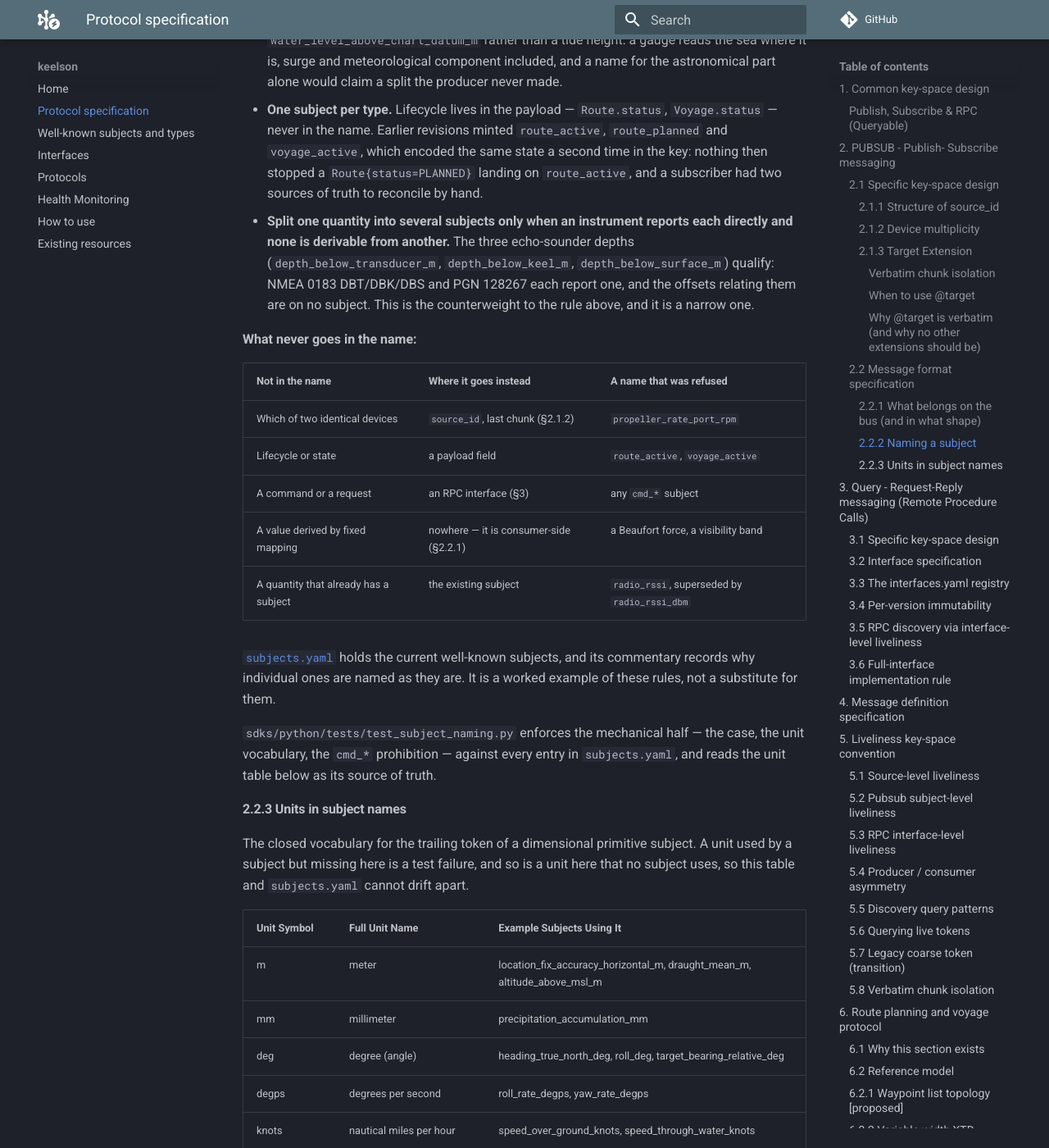
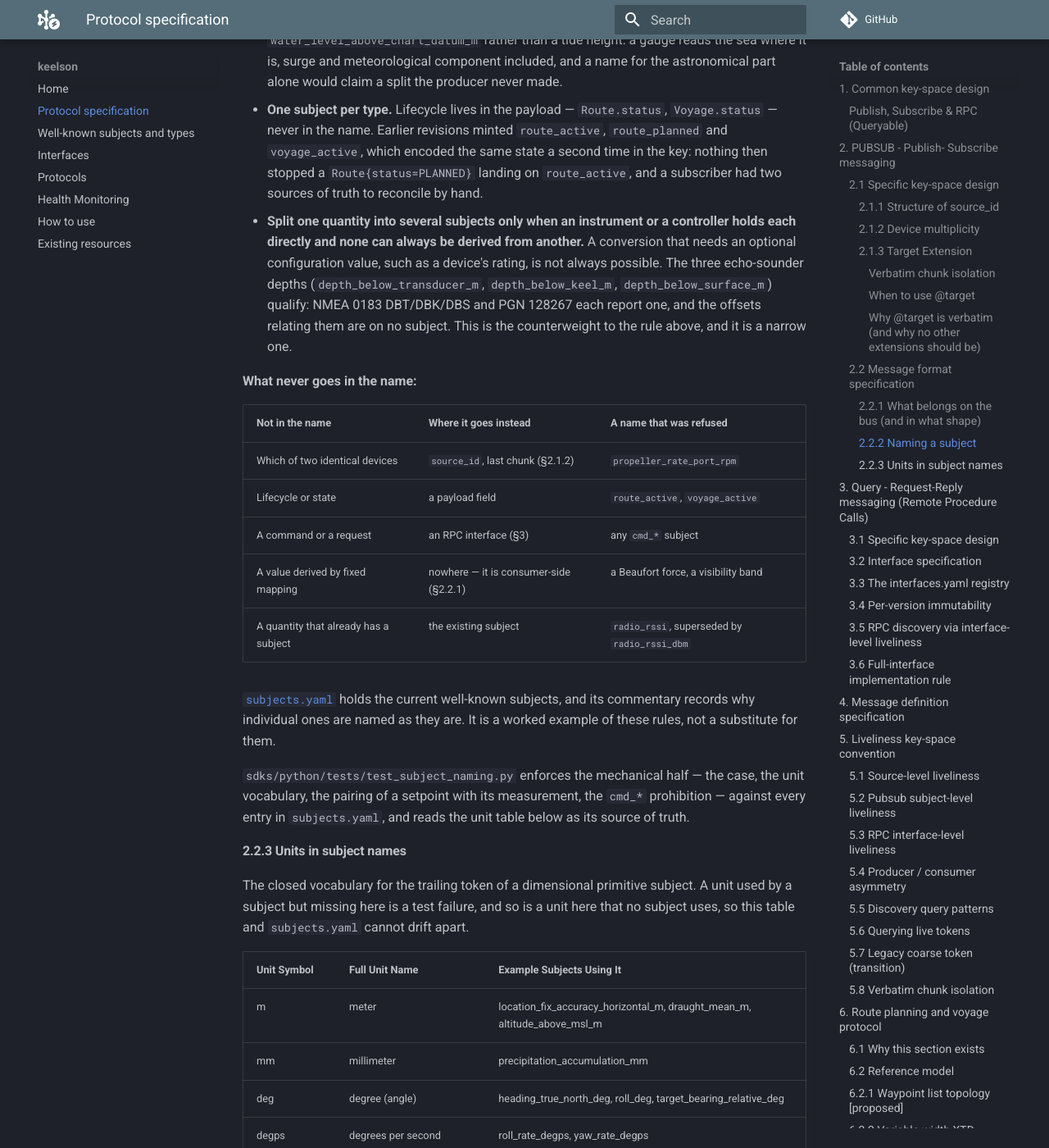
Before and after one commit to RISE-Maritime/keelson, an MkDocs documentation site: the page built from docs/protocol-specification.md, in a window 1280 px wide and 1400 px high, scrolled down 9639 px. Shown: the whole window at 82% size. Built offline with MkDocs 1.6.1 and Material for MkDocs 9.7.7, drawn with Linux system fonts in a browser that asks for light colours; comment, search, counter and statistics services are not loaded; some of the changed text lies outside the part shown.

Commit message:
test(spec): a setpoint pairs with a measurement; no _count exemption
The lint only took _setpoint off to read the unit, so a setpoint with no
measurement, or of another type, or with the suffix mid-name, passed. It now
fails. Any name ending in _count skipped the unit check; a count is listed in
"Deliberately without a unit" like any other unitless subject.

§2.2.3 points to §2.2 for the setpoint rule instead of restating it, and no
longer cites subjects that do not exist. §2.2.2's split rule allows two
subjects where converting needs an optional configuration value.

Co-Authored-By: Claude Opus 5.5 <noreply@anthropic.com>

```diff
--- a/docs/protocol-specification.md
+++ b/docs/protocol-specification.md
@@ -302,7 +302,7 @@ That one split decides most naming arguments before they start. The subject name
 * **The datum or reference frame belongs in the name.** `altitude_above_msl_m`, `water_level_above_chart_datum_m`, `heading_true_north_deg` — a bare height is not a height, and a producer that had to pick the datum from an enum would be asserting a survey datum it does not know.
 * **Do not name a subject for a decomposition nobody performed.** `water_level_above_chart_datum_m` rather than a tide height: a gauge reads the sea where it is, surge and meteorological component included, and a name for the astronomical part alone would claim a split the producer never made.
 * **One subject per type.** Lifecycle lives in the payload — `Route.status`, `Voyage.status` — never in the name. Earlier revisions minted `route_active`, `route_planned` and `voyage_active`, which encoded the same state a second time in the key: nothing then stopped a `Route{status=PLANNED}` landing on `route_active`, and a subscriber had two sources of truth to reconcile by hand.
-* **Split one quantity into several subjects only when an instrument reports each directly and none is derivable from another.** The three echo-sounder depths (`depth_below_transducer_m`, `depth_below_keel_m`, `depth_below_surface_m`) qualify: NMEA 0183 DBT/DBK/DBS and PGN 128267 each report one, and the offsets relating them are on no subject. This is the counterweight to the rule above, and it is a narrow one.
+* **Split one quantity into several subjects only when an instrument or a controller holds each directly and none can always be derived from another.** A conversion that needs an optional configuration value, such as a device's rating, is not always possible. The three echo-sounder depths (`depth_below_transducer_m`, `depth_below_keel_m`, `depth_below_surface_m`) qualify: NMEA 0183 DBT/DBK/DBS and PGN 128267 each report one, and the offsets relating them are on no subject. This is the counterweight to the rule above, and it is a narrow one.
 
 **What never goes in the name:**
 
@@ -316,7 +316,7 @@ That one split decides most naming arguments before they start. The subject name
 
 [`subjects.yaml`](https://github.com/RISE-Maritime/keelson/messages/subjects.yaml) holds the current well-known subjects, and its commentary records why individual ones are named as they are. It is a worked example of these rules, not a substitute for them.
 
-`sdks/python/tests/test_subject_naming.py` enforces the mechanical half — the case, the unit vocabulary, the `cmd_*` prohibition — against every entry in `subjects.yaml`, and reads the unit table below as its source of truth.
+`sdks/python/tests/test_subject_naming.py` enforces the mechanical half — the case, the unit vocabulary, the pairing of a setpoint with its measurement, the `cmd_*` prohibition — against every entry in `subjects.yaml`, and reads the unit table below as its source of truth.
 
 #### 2.2.3 Units in subject names
 
@@ -358,7 +358,7 @@ The closed vocabulary for the trailing token of a dimensional primitive subject.
 
 **Deliberately without a unit.** A handful of subjects carry a generic numeric payload and still take no unit token, because the quantity has no dimension: identifiers (`imo_number`, `mmsi_number`, `radio_cell_id`, `radio_physical_cell_id`, `radio_earfcn`), dimensionless ratios (`location_fix_hdop`, `location_fix_pdop`, `location_fix_vdop`), counts (`location_fix_satellites_used`, `location_fix_satellites_visible`) and coded statuses (`gnss_aiding_status`, `imu_system_status`, `button_state_change`). `sdks/python/tests/test_subject_naming.py` reads its allowlist from this paragraph, so a new unitless subject has to be added here consciously, which is the point.
 
-**Two suffixes the rule reads through.** A name ending in `_count` is a count and carries no unit (`accelerometer_clipping_count`). A **`<measurement>_setpoint`** is the value in force for that measurement, published by whatever executes it, and takes the measurement's unit: the unit is read on the name with `_setpoint` taken off (`heading_true_north_deg_setpoint` is in `deg`, `turn_radius_m_setpoint` in `m`).
+**A setpoint's unit.** A setpoint's name does not end in its unit. It is its measurement's name with `_setpoint` added (§2.2), so the unit is read with the suffix taken off.
 
 
 ## 3. Query - Request-Reply messaging (Remote Procedure Calls)
```
Also changed, not shown: 1 other file.
